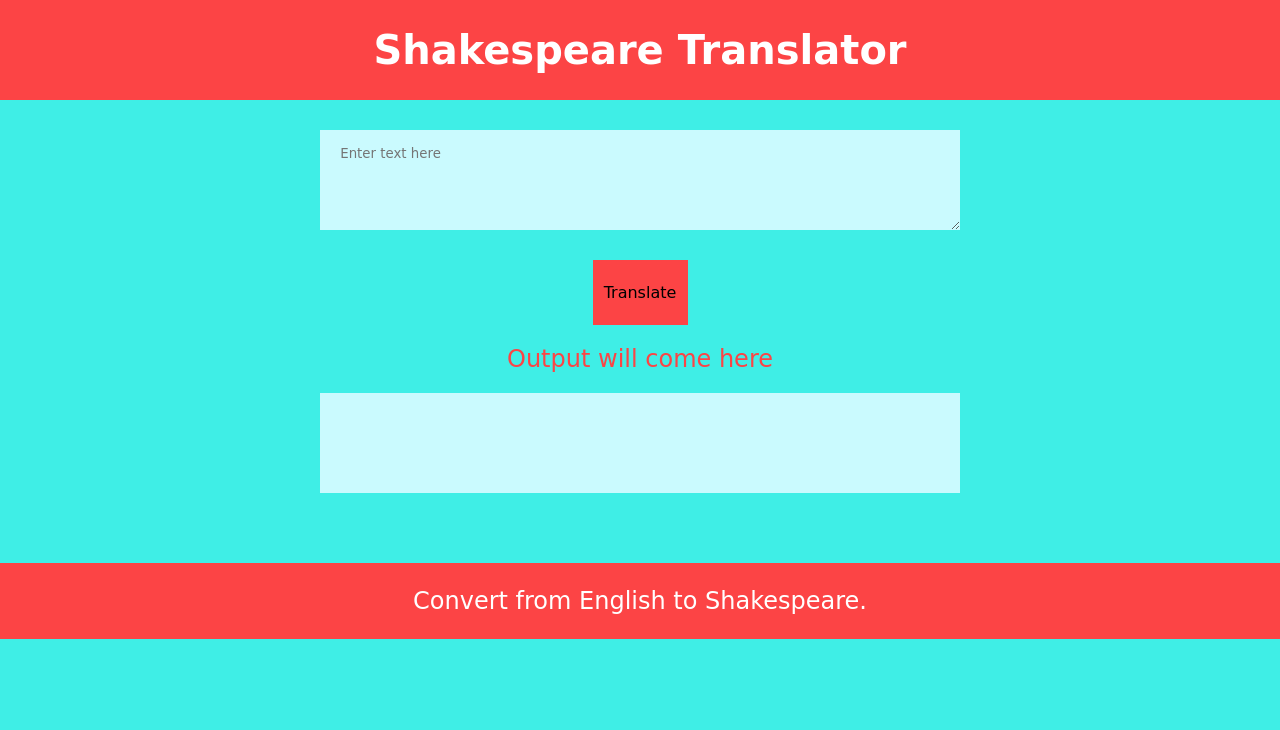
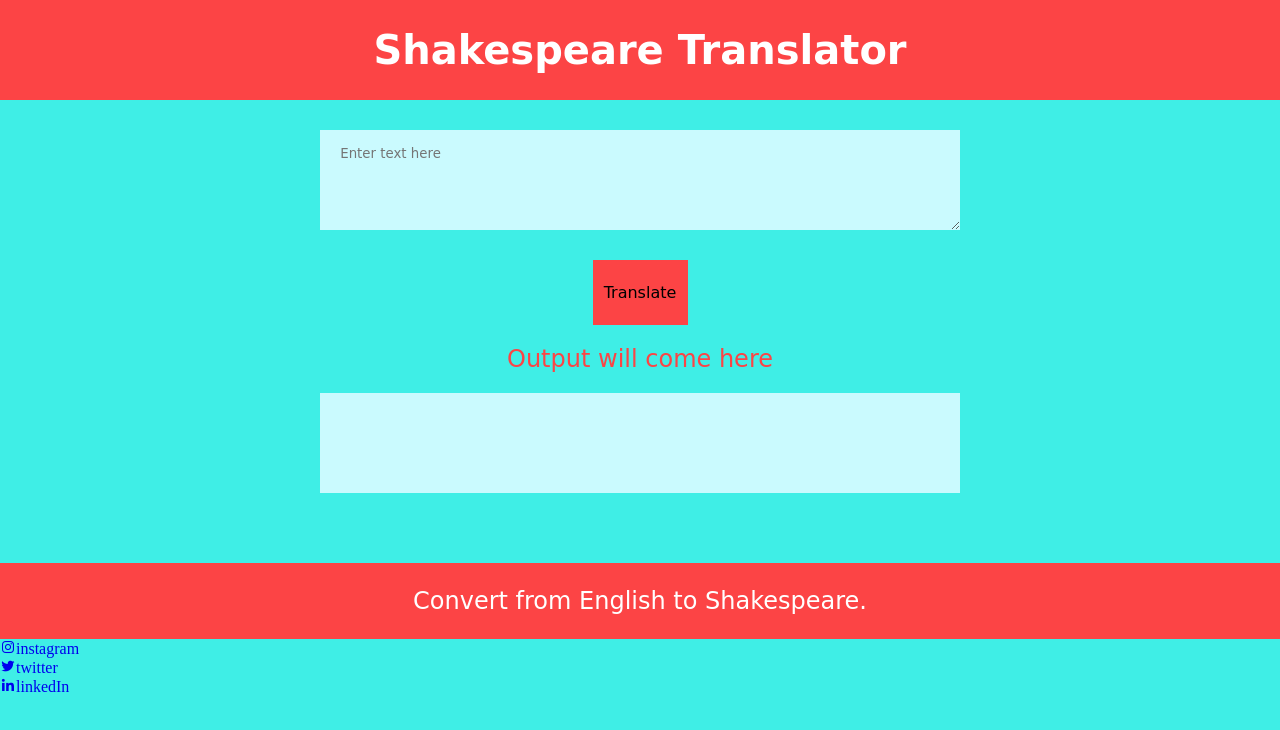
Before and after one commit to cleverprogrammer-atufa/shakespeare-translator, a plain HTML site: page index.html in a window 1280 px wide. Drawn offline with nearby package versions, Linux system fonts and the light colour scheme.

Commit message:
Update index.html

```diff
--- a/index.html
+++ b/index.html
@@ -6,6 +6,8 @@
     <meta http-equiv="X-UA-Compatible" content="IE=edge">
     <meta name="viewport" content="width=device-width, initial-scale=1.0">
     <link rel="stylesheet" href="styles.css">
+    <!--  box icon link -->
+    <link href="https://cdn.jsdelivr.net/npm/boxicons@2.0.5/css/boxicons.min.css" rel="stylesheet">
     <title> Shakespeare Translator App</title>
 </head>
 
@@ -31,6 +33,23 @@
 
         <p>Convert from English to Shakespeare.</p>
 
+
+            <div class="footer__social__media">
+                <ul class="social-links">
+                    <li class="list-item"><a href="https://www.instagram.com/code_with_mee/" class="footer__social">
+                            <i class="bx bxl-instagram">instagram</i></a></li>
+                    <li class="list-item"> <a href="https://twitter.com/ShamsiAtufa" class="footer__social"><i
+                                class="bx bxl-twitter">twitter</i>
+                        </a></li>
+                    <li class="list-item"><a href="https://www.linkedin.com/in/atufa-shamsi-9a514a1b6/"
+                            class="footer__social"><i class="bx bxl-linkedin">linkedIn</i></a></li>
+                    <li class="list-item">
+
+                    </li>
+                </ul>
+
+            </div>
+
     </footer>
 
 <script src="app.js"></script>
```
